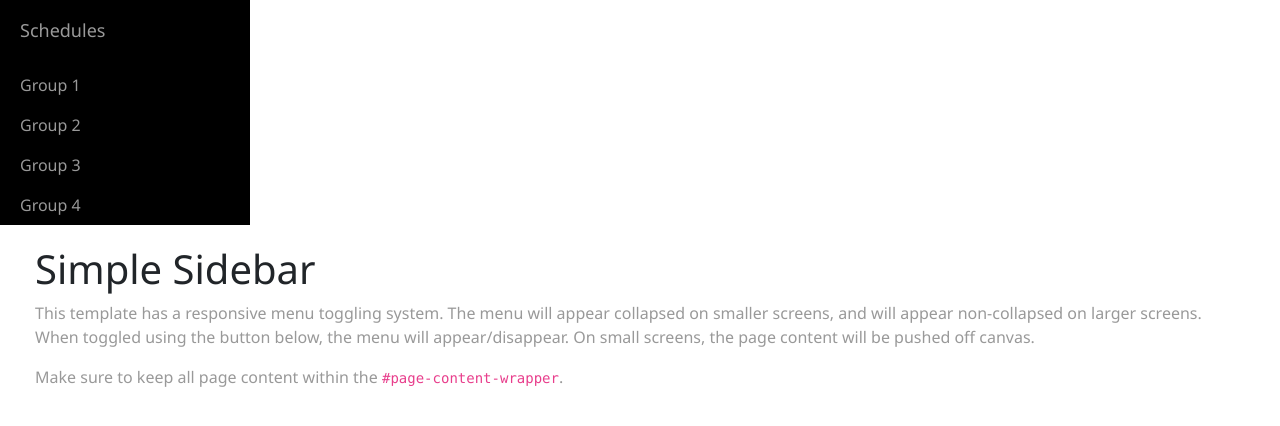
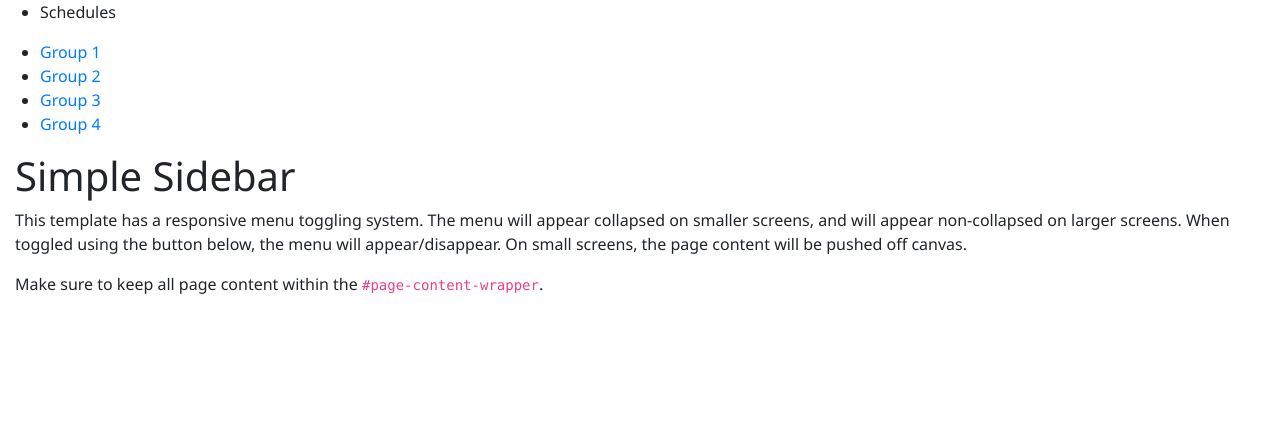
Before and after one commit to MTM6330-F18/final-brorow, a website: page schedules.html in a window 1280 px wide. Drawn offline with nearby package versions, Linux system fonts and the light colour scheme; files that its build step writes are made by us from their sources.

Commit message:
Update main.scss

```diff
--- a/scss/main.scss
+++ b/scss/main.scss
@@ -1,6 +1,3 @@
-
-@import "./schedules.scss";
-
 $primary: #373737;
 
 body {
```
